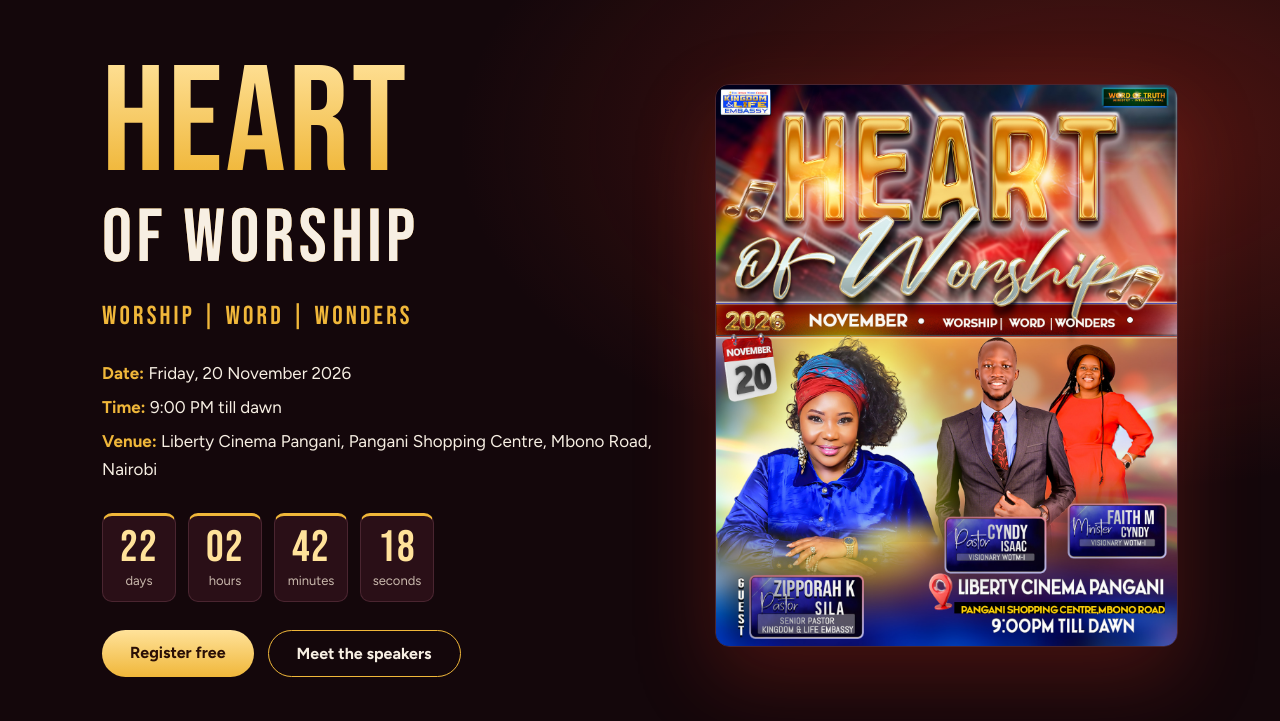
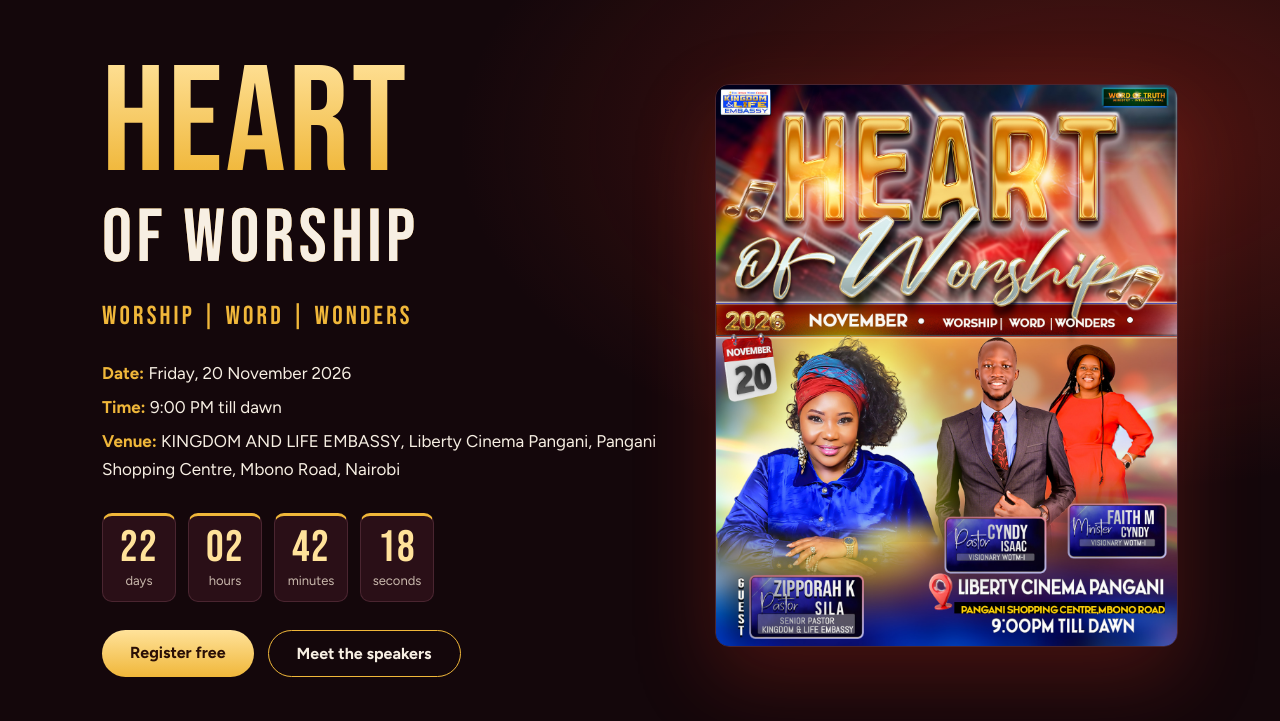
Before and after one commit to Okalmary254/heart-of-worship, a website: page index.html in a window 1280 px wide. Shown: the part 79-800 px from the top of the page. Drawn offline with Linux system fonts and the light colour scheme.

Commit message:
changed church name

```diff
--- a/index.html
+++ b/index.html
@@ -87,7 +87,7 @@ footer .wrap{display:flex;justify-content:space-between;gap:20px;flex-wrap:wrap}
 <ul class="facts">
 <li><b>Date:</b> Friday, 20 November 2026</li>
 <li><b>Time:</b> 9:00 PM till dawn</li>
-<li><b>Venue:</b> Liberty Cinema Pangani, Pangani Shopping Centre, Mbono Road, Nairobi</li>
+<li><b>Venue:</b> KINGDOM AND LIFE EMBASSY, Liberty Cinema Pangani, Pangani Shopping Centre, Mbono Road, Nairobi</li>
 </ul>
 <div class="count" aria-label="Countdown to 20 November 2026, 9:00 PM"><div><b id="cd">00</b>days</div><div><b id="ch">00</b>hours</div><div><b id="cm">00</b>minutes</div><div><b id="cs">00</b>seconds</div></div>
 <div class="cta"><a class="btn" href="#register">Register free</a><a class="btn ghost" href="#speakers">Meet the speakers</a></div>
```
